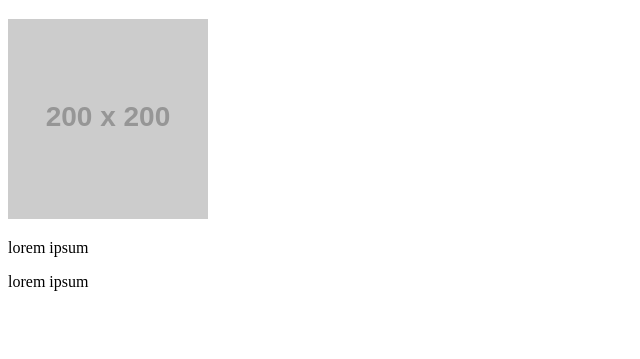
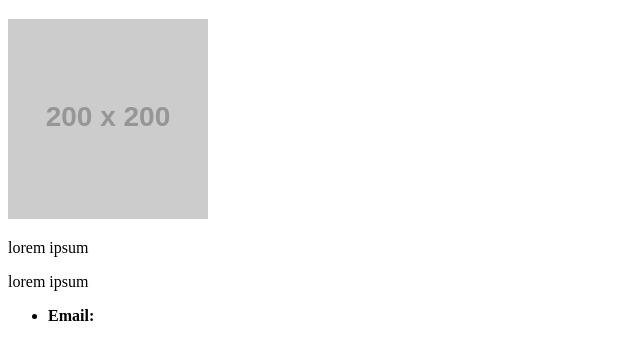
Before and after one commit to aasthana87/aasthana87.github.io, a plain HTML site: page index.html in a window 1280 px wide. Shown: the part 61-420 px from the top of the page, without its empty margins (0-640 px from the left). Drawn offline with Linux system fonts and the light colour scheme; placeholder pictures from the web are drawn by us.

Commit message:
Added personal e-mail

```diff
--- a/index.html
+++ b/index.html
@@ -14,6 +14,10 @@
   <p> lorem ipsum </p>
   <p> lorem ipsum </p>
 
+  <ul>
+    <li><strong>Email:</strong> <a href="anji.asthana@gmail.com"</a></li>
+  </ul>
+
 </body>
 
 </html>
```
